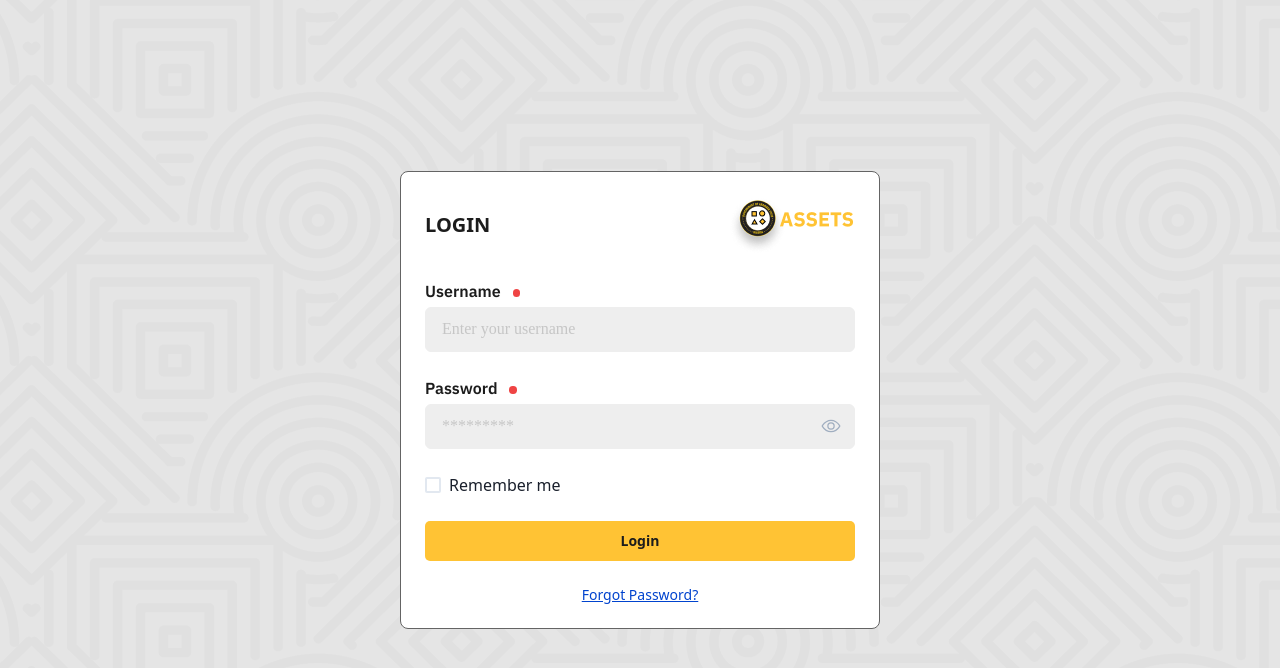
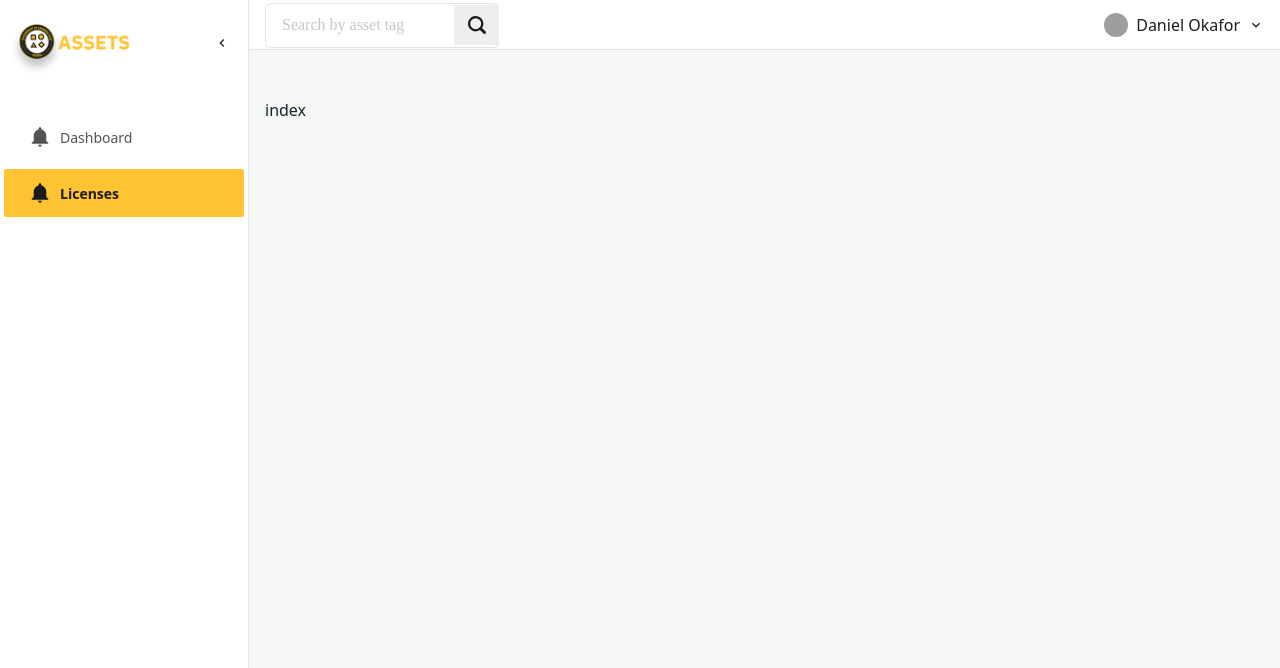
Before and after one commit to AyoMoses1/asset-management-anambra, a React (Vite) app: page /dashboard/licenses in a window 1280 px wide. Before the commit this address led to /login. Shown: the top 668 px of the page. Built offline with nearby package versions, Linux system fonts and the light colour scheme; grey boxes are pictures that could not be loaded.

Commit message:
Create dashboard components

```diff
--- a/src/components/layout-components/DashboardHeader.tsx
+++ b/src/components/layout-components/DashboardHeader.tsx
@@ -20,6 +20,7 @@ import {
 } from "@chakra-ui/react";
 import React from "react";
 import {
+  BORDER_DARK,
   BORDER_LIGHT,
   DARK,
   LIGHT_GRAY,
@@ -44,7 +45,7 @@ const DashboardHeader: React.FC<DashboardHeaderProps> = ({ onOpen }) => {
 
   return (
     <Box
-      py={3}
+      py={"5px"}
       bg={"white"}
       height={"50px"}
       borderBottom={"1px solid " + BORDER_LIGHT}
@@ -55,15 +56,15 @@ const DashboardHeader: React.FC<DashboardHeaderProps> = ({ onOpen }) => {
         maxW={"container.xl"}
         spacing={3}
       >
-        <InputGroup alignItems={"center"} maxWidth={"234px"}>
+        <InputGroup alignItems={"center"} maxWidth={"234px"} height={"40px"}>
           <InputRightElement
             variant={"link"}
             as={IconButton}
             h={"full"}
-            w={12}
-            fontSize={"lg"}
+            color={BORDER_DARK}
             bg={TINT_GREY}
-            icon={<ChakraIcon fontSize={"20px"} as={Search2Icon} />}
+            borderRadius={0}
+            icon={<ChakraIcon fontSize={"18px"} as={Search2Icon} />}
           />
           <Input
             type={"text"}
--- a/src/components/layout-components/SideNavigation.tsx
+++ b/src/components/layout-components/SideNavigation.tsx
@@ -14,8 +14,8 @@ const SideNavigation: React.FC<SideNavigationProps> = ({ onClose }) => {
   return (
     <Flex h={"full"}>
       <Sidebar
-        isSecondaryBarOpen={isOpen}
-        toggleSecondaryBar={onToggle}
+        isOpen={isOpen}
+        toggleBar={onToggle}
         onClose={onClose}
       />
     </Flex>
--- a/src/components/layout-components/Sidebar.tsx
+++ b/src/components/layout-components/Sidebar.tsx
@@ -1,94 +1,60 @@
 import {
   Center,
-  Circle,
   CloseButton,
-  Icon,
-  IconButton,
   Stack,
-  Text,
-  Tooltip,
-  VStack,
+  Image,
+  HStack,
+  Collapse,
 } from "@chakra-ui/react";
 import React from "react";
 import { sidebarContents } from "utils/data";
 import SidebarItem from "./SidebarItem";
-import { PiBookOpenTextLight } from "react-icons/pi";
-import { LIGHT_GRAY, TEXT_DARK_GRAY, TEXT_GRAY } from "../../utils/color";
-import { Link } from "react-router-dom";
-import SidebarToggleIcon from "../common/SidebarToggleIcon";
+import logo from "assets/logo3.png";
+import { LIGHT_GRAY} from "../../utils/color";
+import { ChevronLeftIcon, ChevronRightIcon } from "@chakra-ui/icons";
 
 interface SidebarProps {
   onClose?: () => void;
-  toggleSecondaryBar: () => void;
-  isSecondaryBarOpen: boolean;
+  toggleBar: () => void;
+  isOpen: boolean;
 }
-const Sidebar: React.FC<SidebarProps> = ({
-  onClose,
-  toggleSecondaryBar,
-  isSecondaryBarOpen,
-}) => {
-  // const filteredPaths = sidebarContents.filter((item) => {
-  //   return (
-  //     user.user.userRole.roleDetails.name === "Super Admin" ||
-  //     ![
-  //       "users",
-  //       "roles",
-  //       "permissions",
-  //       "analytics",
-  //       "audits and compliance",
-  //       "payments",
-  //     ].includes(item.name)
-  //   );
-  // });
-
+const Sidebar: React.FC<SidebarProps> = ({ onClose, toggleBar, isOpen }) => {
   return (
+    <>
+      {!isOpen && (
+        <ChevronRightIcon w={"24px"} onClick={toggleBar} cursor={"pointer"} />
+      )}
+      <Collapse in={isOpen} animateOpacity>
         <Stack
           h={"full"}
-      px={2}
+          px={0}
           bg={"white"}
           borderRight={"1px solid " + LIGHT_GRAY}
         >
+          <HStack
+            p={"8px"}
+            pr={"14px"}
+            justifyContent={"space-between"}
+            alignItems={"center"}
+          >
+            <Image src={logo} w={"122.87px"} mt={"12px"} />
+            <ChevronLeftIcon
+              w={"24px"}
+              onClick={toggleBar}
+              cursor={"pointer"}
+            />
+          </HStack>
           <Center pt={4} display={["flex", "flex", "none"]}>
             <CloseButton size={"lg"} onClick={onClose} />
           </Center>
-      <Stack mt={[10, 10, "93px"]} flex={1} spacing={2} mx={1}>
+          <Stack mt={"20.03px"} flex={1} spacing={2} mx={1}>
             {sidebarContents.map((item, index) => (
               <SidebarItem key={`sidebar-${item.name}-${index}`} {...item} />
             ))}
           </Stack>
-      {!isSecondaryBarOpen && (
-        <VStack mb={4}>
-          <Tooltip label="Open Secondary Nav">
-            <IconButton
-              onClick={toggleSecondaryBar}
-              aria-label="toggle"
-              variant={"unstyled"}
-              p={0}
-              px={2}
-              width={"fit-content"}
-              shadow={"lg"}
-              size={"xs"}
-              rounded={"full"}
-              icon={<SidebarToggleIcon color={"primary.500"} />}
-            />
-          </Tooltip>
-        </VStack>
-      )}
-      <VStack as={Link} to={""} mb={10} spacing={"1"}>
-        <Center
-          as={Circle}
-          w={"44px"}
-          borderWidth={1}
-          borderColor={LIGHT_GRAY}
-          h={"44px"}
-        >
-          <Icon as={PiBookOpenTextLight} fontSize={"24px"} color={TEXT_GRAY} />
-        </Center>
-        <Text fontSize={"xs"} fontWeight={"medium"} color={TEXT_DARK_GRAY}>
-          Resources
-        </Text>
-      </VStack>
         </Stack>
+      </Collapse>
+    </>
   );
 };
 
--- a/src/components/layout-components/SidebarItem.tsx
+++ b/src/components/layout-components/SidebarItem.tsx
@@ -1,16 +1,12 @@
+import { Text, Icon, HStack } from "@chakra-ui/react";
+import { IconType } from "react-icons";
+import { useLocation, useNavigate, useParams } from "react-router-dom";
 import {
-  Text,
-  Center,
-  Icon,
-  Popover,
-  PopoverTrigger,
-  Portal,
-  PopoverContent,
-  PopoverBody,
-} from "@chakra-ui/react";
-import { IconType } from "react-icons";
-import { useLocation, useParams } from "react-router-dom";
-import { LIGHT_GREEN, TEXT_GRAY } from "utils/color";
+  LIGHT_GREEN,
+  MAIN_YELLOW,
+  TEXT_PRIMARY,
+  TEXT_SECONDARY,
+} from "utils/color";
 
 interface SidebarItemProps {
   name: string;
@@ -20,6 +16,11 @@ interface SidebarItemProps {
 const SidebarItem: React.FC<SidebarItemProps> = (item) => {
   const { pathname } = useLocation();
   const param = useParams();
+  const navigate = useNavigate();
+
+  const handleNavigation = (link: string): void => {
+    navigate(link);
+  };
 
   const isActive = param.name
     ? pathname
@@ -35,51 +36,27 @@ const SidebarItem: React.FC<SidebarItemProps> = (item) => {
       (item.name.toLowerCase() === "dashboard" && pathname === "/");
 
   return (
-    <Popover placement="right" strategy="absolute" trigger="hover">
-      <PopoverTrigger>
-        <Text
-          _hover={{ color: !isActive && "brand.500" }}
-          color={isActive ? "white" : TEXT_GRAY}
-        >
-          <Center
-            w={"44px"}
+    <HStack
+      w={"240px"}
       rounded={"sm"}
-            h={"44px"}
+      px={"24px"}
+      py={"12px"}
       _hover={{ bg: !isActive && LIGHT_GREEN }}
-            bg={
-              isActive
-                ? "linear-gradient(180deg, #26D9A3 0%, #1B9393 100%)"
-                : ""
-            }
+      color={isActive ? TEXT_PRIMARY : TEXT_SECONDARY}
+      bg={isActive ? MAIN_YELLOW : ""}
+      onClick={() => handleNavigation(item.link)}
     >
       {typeof item.icon !== "string" && (
-              <Icon
-                as={item.icon}
-                color={"inherit"}
-                fontSize={"24"}
-              />
+        <Icon as={item.icon} color={"inherit"} fontSize={"24"} />
       )}
-          </Center>
-        </Text>
-      </PopoverTrigger>
-      <Portal>
-        <PopoverContent
-          display={["none", "none", "block"]}
-          borderWidth={2}
-          w={"fit-content"}
-          borderColor={"brand.500"}
-          bg={"white"}
-        >
-          <PopoverBody
+      <Text
+        variant={"small"}
         textTransform={"capitalize"}
-            color={TEXT_GRAY}
-            rounded={"sm"}
+        fontWeight={isActive ? 700 : 400}
       >
         {item.name}
-          </PopoverBody>
-        </PopoverContent>
-      </Portal>
-    </Popover>
+      </Text>
+    </HStack>
   );
 };
 
--- a/src/routes.tsx
+++ b/src/routes.tsx
@@ -25,6 +25,18 @@ export default [
     element: <User />,
     name: "User Panel",
   },
+
+  {
+    path: "/dashboard",
+    element: <User />,
+    name: "User Panel",
+  },
+
+  {
+    path: "/dashboard/licenses",
+    element: <User />,
+    name: "User Panel",
+  },
   {
     path: "*",
     element: <Navigate to={"/login"} replace />,
--- a/src/utils/data.ts
+++ b/src/utils/data.ts
@@ -130,8 +130,8 @@ export const sidebarContents: SidebarContentType[] = [
     icon: IoMdNotifications,
   },
   {
-    name: "facilities",
-    link: "/dashboard/facilities",
+    name: "licenses",
+    link: "/dashboard/licenses",
     icon: IoMdNotifications,
   },
 ];
```
Lines whose indentation alone changed are shown as unchanged.
